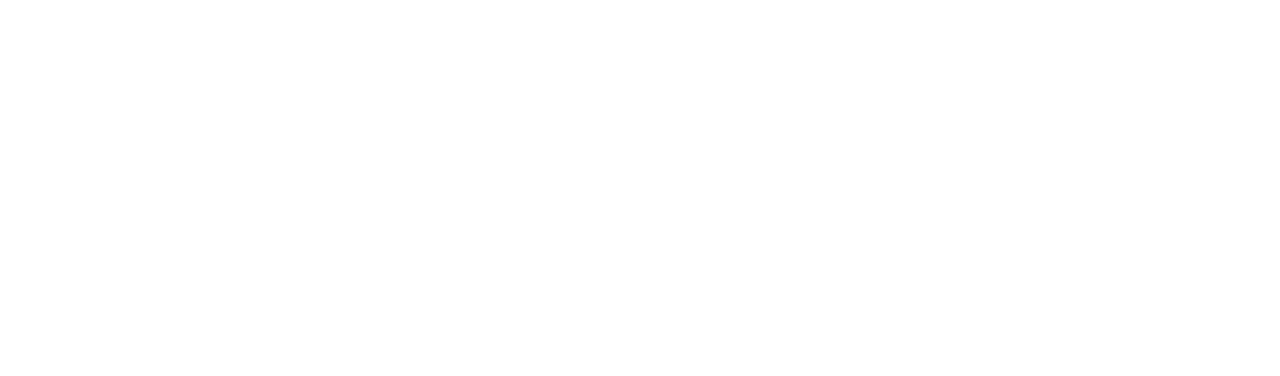
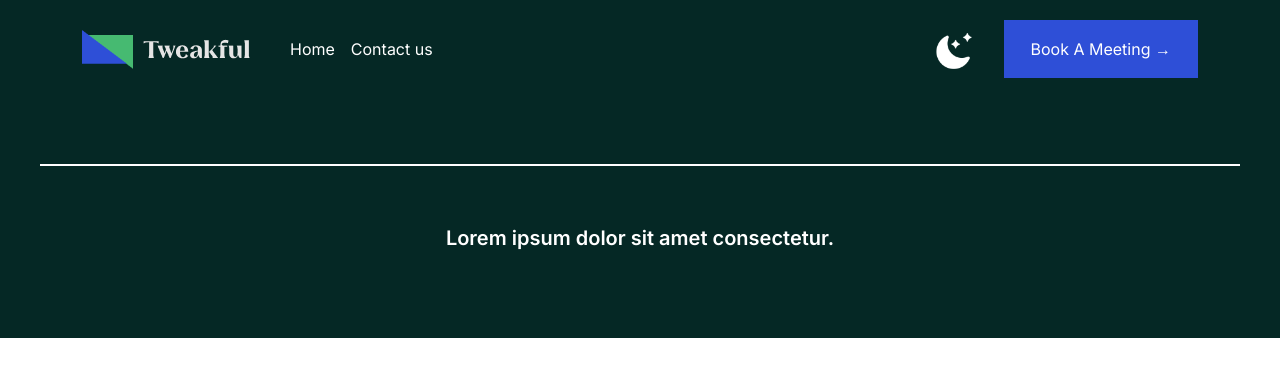
Before and after one commit to ArsenyS01/tweakful, a plain HTML site: page index.html in a window 1280 px wide. Drawn offline with nearby package versions, Linux system fonts and the light colour scheme; the site is published under a folder, as on GitHub Pages, so addresses that start at the root find nothing.

Commit message:
Update index.html

```diff
--- a/index.html
+++ b/index.html
@@ -1 +1 @@
-<!doctype html><html lang="en"><head><meta charset="utf-8"/><link rel="icon" href="/favicon.ico"/><link href="https://cdn.jsdelivr.net/npm/bootstrap@5.0.2/dist/css/bootstrap.min.css" rel="stylesheet" integrity="sha384-EVSTQN3/azprG1Anm3QDgpJLIm9Nao0Yz1ztcQTwFspd3yD65VohhpuuCOmLASjC" crossorigin="anonymous"><meta name="viewport" content="width=device-width,initial-scale=1"/><meta name="theme-color" content="#000000"/><meta name="description" content="Web site created using create-react-app"/><link rel="apple-touch-icon" href="/logo192.png"/><link rel="manifest" href="/manifest.json"/><title>Tweakful</title><script defer="defer" src="/static/js/main.3350bc96.js"></script><link href="/static/css/main.9f14aee5.css" rel="stylesheet"></head><body><noscript>You need to enable JavaScript to run this app.</noscript><div id="root"></div></body></html>
+<!doctype html><html lang="en"><head><meta charset="utf-8"/><link rel="icon" href="./favicon.ico"/><link href="https://cdn.jsdelivr.net/npm/bootstrap@5.0.2/dist/css/bootstrap.min.css" rel="stylesheet" integrity="sha384-EVSTQN3/azprG1Anm3QDgpJLIm9Nao0Yz1ztcQTwFspd3yD65VohhpuuCOmLASjC" crossorigin="anonymous"><meta name="viewport" content="width=device-width,initial-scale=1"/><meta name="theme-color" content="#000000"/><meta name="description" content="Web site created using create-react-app"/><link rel="apple-touch-icon" href="./logo192.png"/><link rel="manifest" href="./manifest.json"/><title>Tweakful</title><script defer="defer" src="./static/js/main.3350bc96.js"></script><link href="./static/css/main.9f14aee5.css" rel="stylesheet"></head><body><noscript>You need to enable JavaScript to run this app.</noscript><div id="root"></div></body></html>
```
